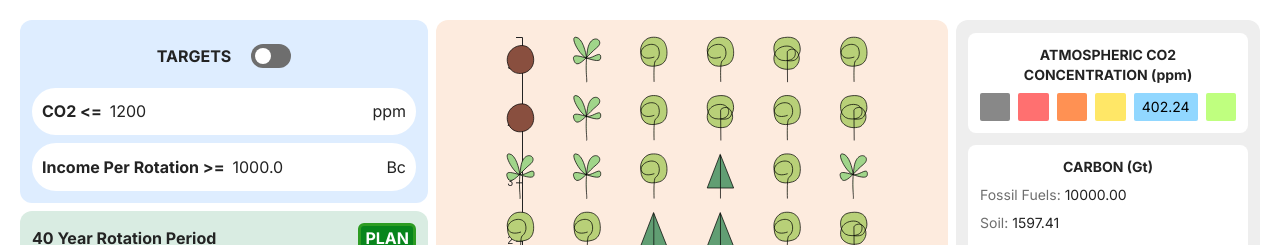
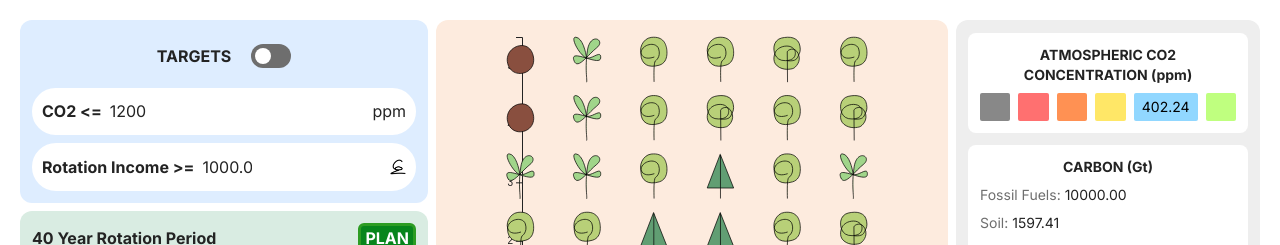
Before and after one commit to ggn1/microworld_dissertation_tcd, a Next.js app: page / in a window 1280 px wide. Shown: the top 245 px of the page. Built offline with nearby package versions, Linux system fonts and the light colour scheme.

Commit message:
fixed target input sanity check bug

```diff
--- a/app/components/Targets.jsx
+++ b/app/components/Targets.jsx
@@ -80,13 +80,12 @@ const Targets = ({
          * @return: True if the input was deemed valid and
          *          false otherwise.
         */
-
-        // Parse the string to a number
-        const num = parseFloat(val);
-
-        // Check if the parsed number is a positive
-        // number and not NaN.
-        return !isNaN(num) && num >= 0
+        const regex = /^([0-9]*[.])?[0-9]+$/
+        if (regex.test(val)) {
+            const number = parseFloat(val)
+            return number >= 0
+        }
+        return false
     }
 
     const handleVal = (targetType, val) => {
@@ -95,32 +94,26 @@ const Targets = ({
          * @param targetType: Type of target (co2 / income).
          * @param val: User input from the CO2 text box as a string value.
         */
-        if (val == "") { // Invalid input.
-            if (targetType == "co2") {
-                setIsValidCO2(false)
-                val = 0
-            }
-            if (targetType == "income") {
-                setIsValidIncome(false)
-                val = Big(0)
-            }
-        }
-        else { // Valid input.
-            if (targetType == "co2") {
-                setIsValidCO2(sanityCheckNumeric(val))
-            }
-            if (targetType == "income") {
-                setIsValidIncome(sanityCheckNumeric(val))
-                val = Big(val)
-            }
+
+        // Check if given value is valid.
+        // If the value is an empty string, then it is invalid.
+        // If it contains unexpected characters, then too, it is invalid.
+        // Else, it is valid.
+        let isValid = val != "" && sanityCheckNumeric(val)
+        if (!isValid) val = 0
+        if (targetType == "co2") {
+            setIsValidCO2(isValid)
+        } else if (targetType == "income") {
+            setIsValidIncome(isValid)
+            val = Big(val)
         }
 
+        // Check if targets are met.
         if (targetType == "co2") {
             isTargetMet("co2", val)
             targets.co2 = val
             setTargetCO2(utils.roundToNDecimalPlaces(val, 2))
         }
-
         if (targetType == "income") {
             isTargetMet("income", val)
             targets.income = val
@@ -207,9 +200,9 @@ const Targets = ({
                 handleVal={(val) => handleVal("co2", val)}
             />
             <TextInput
-                label="Income Per Rotation >="
+                label="Rotation Income >="
                 placeholder={targetIncome}
-                unit="Bc"
+                unit={<img src="barcon.png" className='h-4 w-auto'/>}
                 borderColor={
                     expMode ? colorBorderDefault
                             : isTargetMetIncome
--- a/app/components/TextInput.jsx
+++ b/app/components/TextInput.jsx
@@ -65,7 +65,7 @@ const TextInput = ({
                         maxWidth: maxWidth
                     }}
                 />
-                <p style={{color: textColor}}>{unit}</p>
+                <p className="flex items-center" style={{color: textColor}}>{unit}</p>
             </div>
         </div>
     )
```
